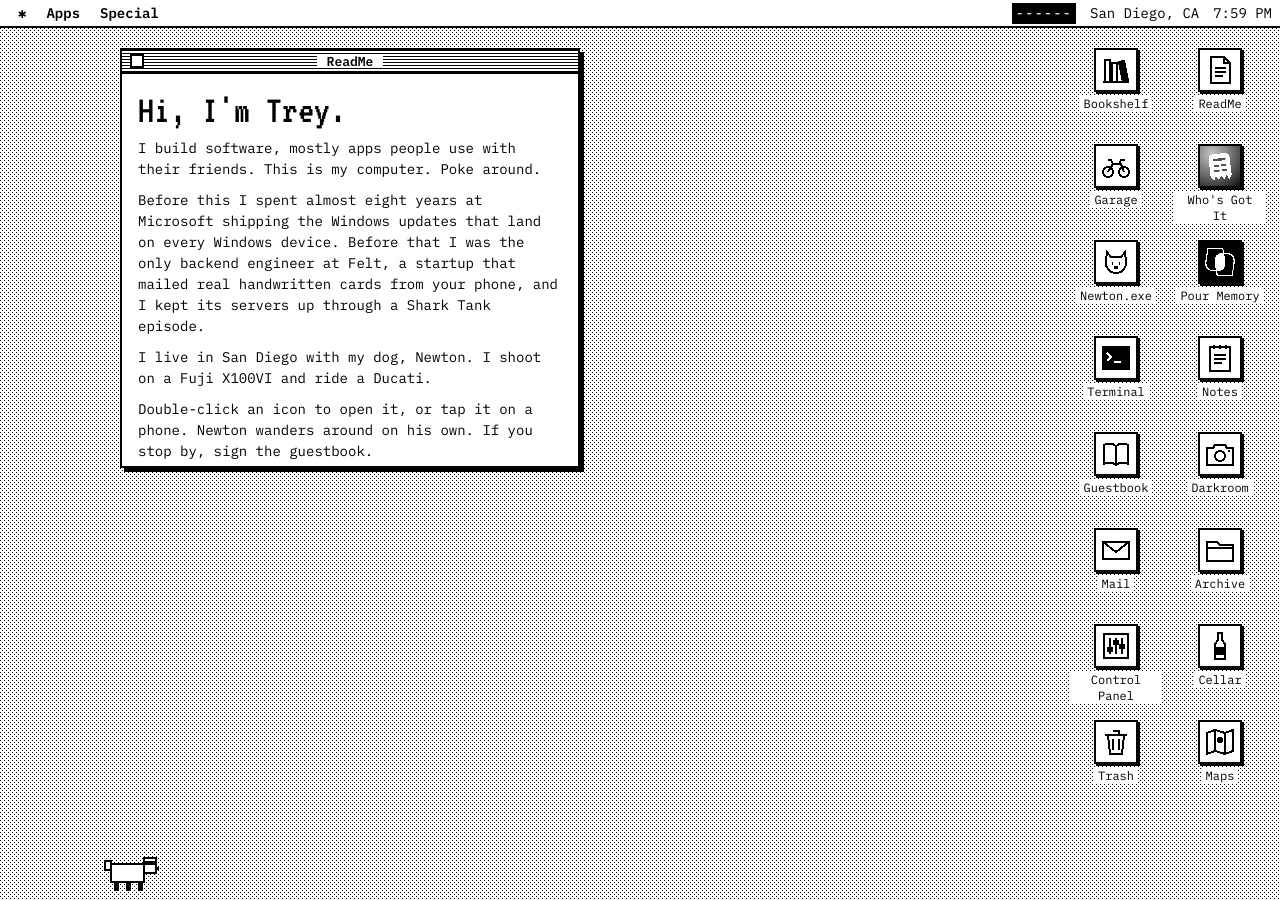
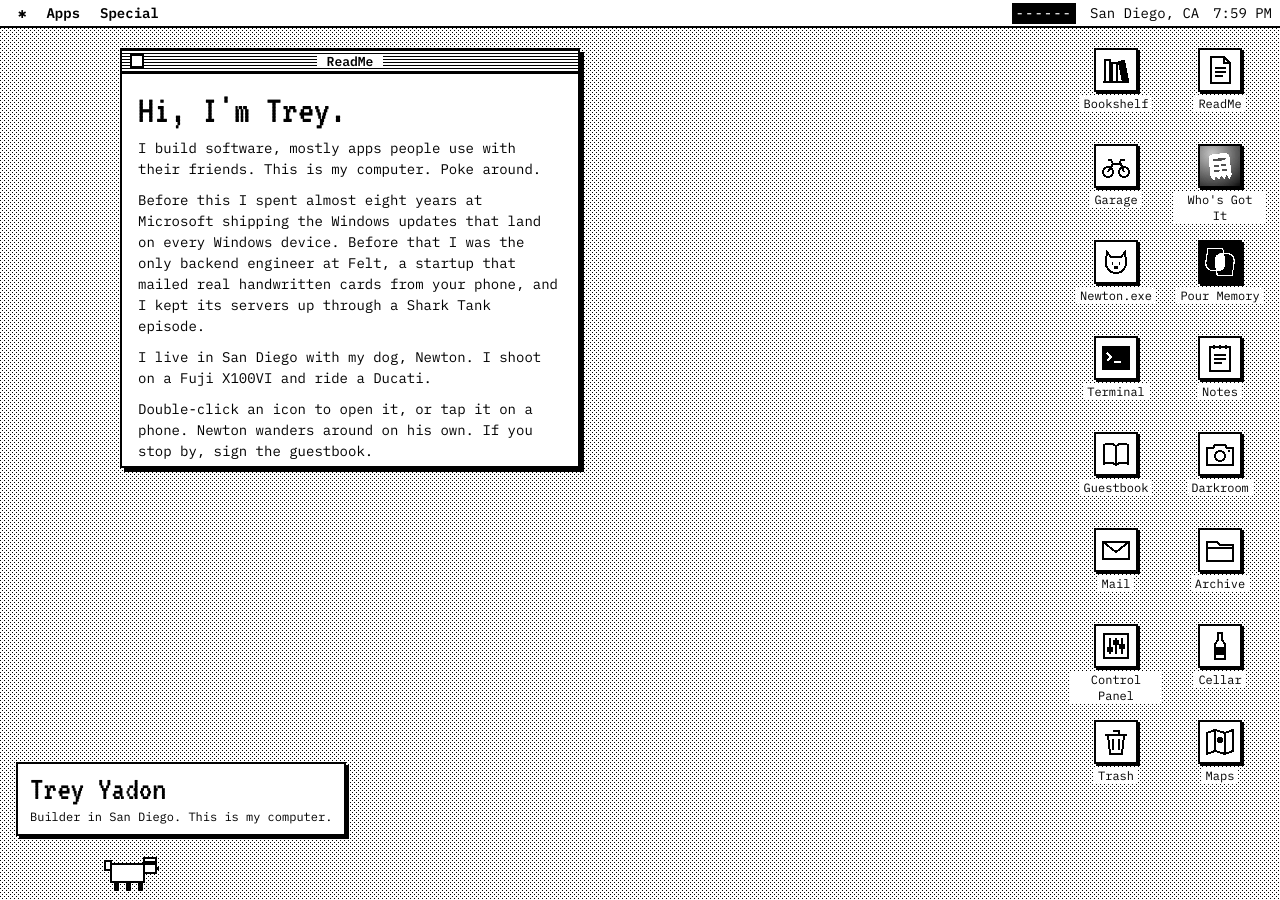
Before and after one commit to tyadon/tyadon.github.io, a Jekyll site: the page built from index.html, in a window 1280 px wide. Built offline with Jekyll 4.4.1, drawn with Linux system fonts in a browser that asks for light colours.

Commit message:
feat: SEO basics for name searches
- sitemap.xml and robots.txt
- Person structured data linking LinkedIn and GitHub
- 1200x630 share image and large link-preview cards
- Title: Trey Yadon | Builder in San Diego
- Visible name label on the desktop (shown on phones too)

Co-Authored-By: Claude Opus 5.5 <noreply@anthropic.com>

```diff
--- a/_config.yml
+++ b/_config.yml
@@ -1,5 +1,6 @@
 title: Trey Yadon
-description: Trey Yadon's computer. Apps, photos, notes and a dog named Newton.
+tagline: Builder in San Diego
+description: Trey Yadon builds apps in San Diego, including Who's Got It and Pour Memory. This is his computer, with photos, notes and a dog named Newton.
 url: https://treyyadon.space
 baseurl: ""
 permalink: /notes/:title/
@@ -7,6 +8,7 @@ markdown: kramdown
 plugins:
   - jekyll-feed
   - jekyll-seo-tag
+  - jekyll-sitemap
 feed:
   path: feed.xml
 exclude:
@@ -28,3 +30,7 @@ defaults:
       type: posts
     values:
       layout: post
+  - scope:
+      path: ""
+    values:
+      image: /assets/img/og.png
--- a/assets/css/treyos.css
+++ b/assets/css/treyos.css
@@ -353,3 +353,17 @@ html[data-crt="true"] body::after {
 .gb-entries li { border-top: 2px dotted var(--ink); padding-top: 8px; margin-top: 8px; }
 .gb-msg { white-space: pre-wrap; overflow-wrap: anywhere; }
 .hits[hidden] { display: none; }
+
+/* Desktop label: the owner's name, printed on the desk like a volume label. */
+.desk-label {
+  position: absolute; left: 16px; bottom: 64px; z-index: 1;
+  padding: 8px 12px; background: var(--paper);
+  border: 2px solid var(--ink); box-shadow: 3px 3px 0 var(--ink);
+}
+.desk-label h1 { margin: 0; font: 400 34px/1 var(--display); }
+.desk-label p { margin: 2px 0 0; font-size: 12px; }
+@media (max-width: 699px) {
+  .desk-label { left: 12px; right: 12px; bottom: 56px; padding: 6px 10px; }
+  .desk-label h1 { font-size: 26px; }
+  .icons { bottom: 136px; }
+}
--- a/index.html
+++ b/index.html
@@ -10,6 +9,18 @@ title: Trey Yadon
   <meta name="viewport" content="width=device-width, initial-scale=1">
   {% seo %}
   {% feed_meta %}
+  <script type="application/ld+json">
+  {
+    "@context": "https://schema.org",
+    "@type": "Person",
+    "name": "Trey Yadon",
+    "url": "https://treyyadon.space/",
+    "image": "https://treyyadon.space/assets/img/og.png",
+    "description": "Builder in San Diego. Solo founder of Who's Got It and co-founder and CTO of Pour Memory.",
+    "homeLocation": { "@type": "Place", "name": "San Diego, California" },
+    "sameAs": ["https://www.linkedin.com/in/ryadon", "https://github.com/tyadon"]
+  }
+  </script>
   <link rel="preconnect" href="https://fonts.googleapis.com">
   <link rel="preconnect" href="https://fonts.gstatic.com" crossorigin>
   <link href="https://fonts.googleapis.com/css2?family=IBM+Plex+Mono:wght@400;600&family=VT323&display=swap" rel="stylesheet">
@@ -49,6 +60,10 @@ title: Trey Yadon
   </div>
 
   <div id="desktop" aria-label="TreyOS desktop">
+    <header class="desk-label">
+      <h1>Trey Yadon</h1>
+      <p>Builder in San Diego. This is my computer.</p>
+    </header>
     <nav class="menubar" aria-label="Menu bar"></nav>
     <div class="icons" role="list"></div>
     <div class="windows"></div>
```
Also changed, not shown: other parts of index.html (+0 -1 lines), robots.txt (added, +8 -0 lines), tests/build.test.mjs (+40 -0 lines), assets/img/og.png (added).
